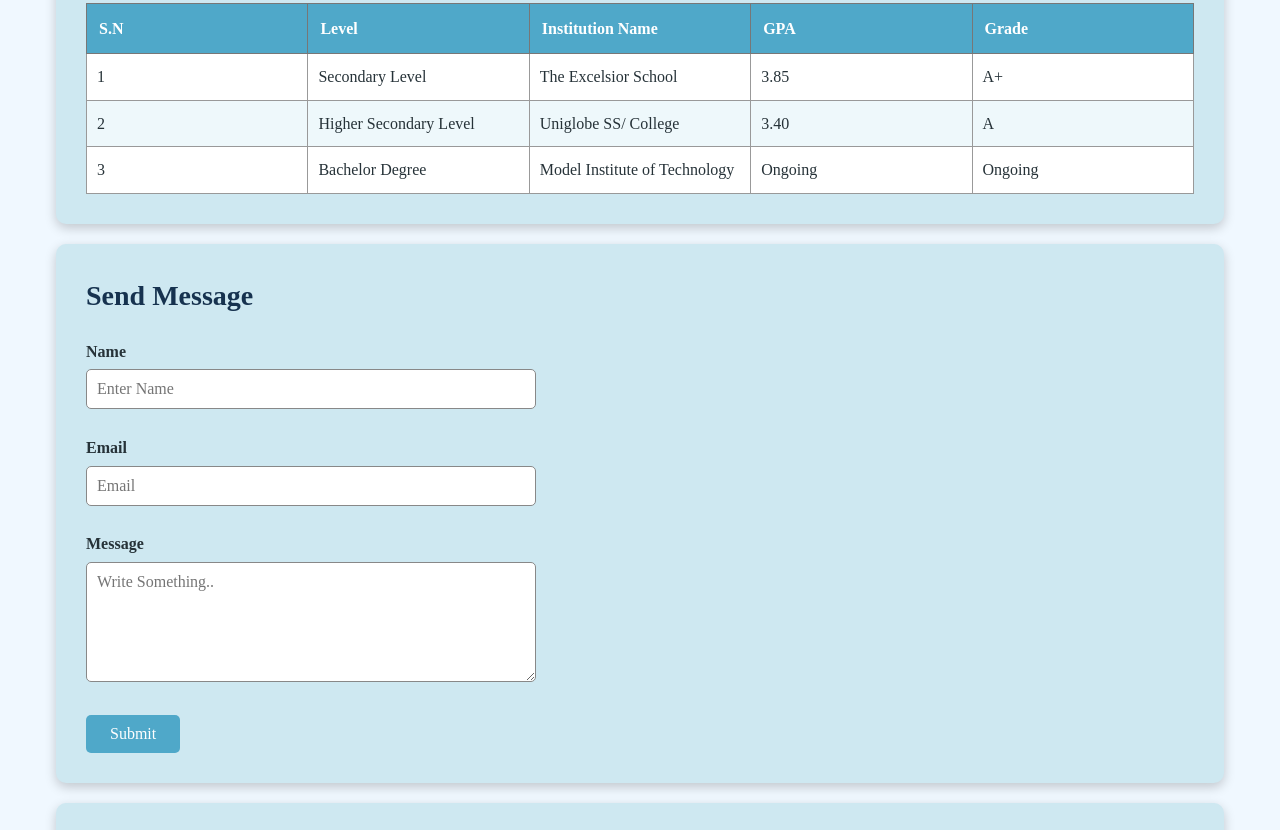
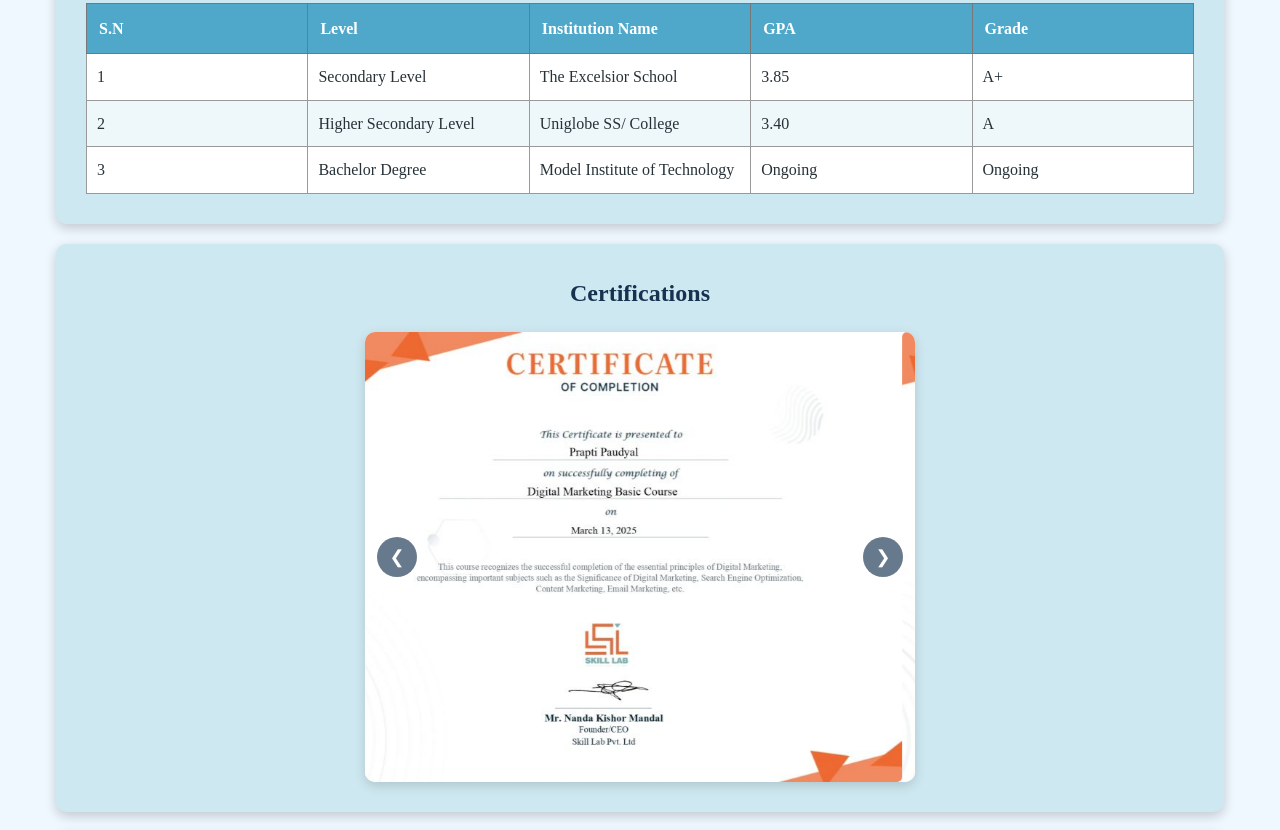
Before and after one commit to paudyalprapti20-hub/test, a plain HTML site: page index.html in a window 1280 px wide. Shown: the part 1815-2645 px from the top of the page. Drawn offline with Linux system fonts and the light colour scheme.

Commit message:
Code with JS

```diff
--- a/CSS/style.css
+++ b/CSS/style.css
@@ -294,10 +294,7 @@ nav .container {
 }
 
 
-/* ========================================
-   7. CONTACT FORM
-======================================== */
-
+ 7. CONTACT FORM
 .message h2 {
     margin-bottom: 20px;
     font-size: 28px;
@@ -308,7 +305,6 @@ nav .container {
     font-weight: bold;
     margin-bottom: 5px;
 }
-
 .message input,
 .message textarea {
     width: 100%;
@@ -319,19 +315,16 @@ nav .container {
     font-family: inherit;
     font-size: 16px;
 }
-
 .message textarea {
     height: 120px;
     resize: vertical;
 }
-
 .message input:focus,
 .message textarea:focus {
     outline: none;
     border: 2px solid #4fa8c9;
     background-color: #f8fdff;
 }
-
 .message button {
     padding: 10px 24px;
     background-color: #4fa8c9;
@@ -343,7 +336,6 @@ nav .container {
     cursor: pointer;
     transition: background-color 0.3s;
 }
-
 .message button:hover {
     background-color: #368eaf;
 }
@@ -477,3 +469,92 @@ nav .container {
         height: 32px;
     }
 }
+
+/* ========================================
+   7. CERTIFICATIONS IMAGE SLIDER
+======================================== */
+#portfolioSlider {
+    position: relative;
+    max-width: 550px;       /* Keeps the slider container at a standard width */
+    margin: 0 auto;
+    overflow: hidden;       /* Crucial: Crops out the hidden images waiting in line */
+    border-radius: 10px;
+    background-color: #fff;
+     padding: 0 !important;
+    box-shadow: 0 4px 12px rgba(0, 0, 0, 0.15);
+}
+
+/* 2. The horizontal flex tracking line layout */
+.slider-wrapper {
+    display: flex;
+    width: 100%;
+    transition: transform 0.5s ease-in-out; /* Smooth sliding speed */
+}
+
+.slide {
+    min-width: 100%;        /* Stops the next image from squishing into this one */
+    flex-shrink: 0;         /* Prevents browsers from shrinking the widths */
+    display: flex;
+    justify-content: center;
+    align-items: center;
+}
+
+.slide img {
+    width: 100%;
+    height: auto;           /* Automatically adapts height proportionally without distorting */
+    max-height: 450px;      /* Standard vertical viewing height constraint */
+    object-fit: contain;    /* Prevents cropping, keeping text highly sharp and readable */
+    display: block;
+}
+
+/* 5. Directional Arrow Buttons Positions */
+.slider-btn {
+    position: absolute;
+    top: 50%;
+    transform: translateY(-50%);
+    background-color: rgba(22, 50, 79, 0.65);
+    color: white;
+    border: none;
+    width: 40px;
+    height: 40px;
+    border-radius: 50%;
+    cursor: pointer;
+    font-size: 18px;
+    display: flex;
+    align-items: center;
+    justify-content: center;
+    z-index: 10;
+    transition: background-color 0.3s;
+}
+
+.slider-btn:hover {
+    background-color: rgba(22, 50, 79, 0.9);
+}
+
+.slider-btn.prev { left: 12px; }
+.slider-btn.next { right: 12px; }
+
+/* 6. Navigation Indicator Dots Layout styles */
+.slider-dots {
+    position: absolute;
+    bottom: 15px;
+    left: 50%;
+    transform: translateX(-50%);
+    display: flex;
+    gap: 8px;
+    z-index: 10;
+}
+
+.slider-dots .dot {
+    width: 10px;
+    height: 10px;
+    background-color: rgba(255, 255, 255, 0.5);
+    border-radius: 50%;
+    cursor: pointer;
+    transition: background-color 0.3s, transform 0.2s;
+}
+
+.slider-dots .dot.active {
+    background-color: #ffffff;
+    transform: scale(1.3);
+}
--- /dev/null
+++ b/JS/cert.js
@@ -0,0 +1,106 @@
+class ImageSlider {
+    constructor(selector) {
+        this.slider = document.querySelector(selector);
+        this.track = this.slider.querySelector('.slider-wrapper');
+        this.slides = Array.from(this.track.children);
+        this.dotsContainer = this.slider.querySelector('.slider-dots');
+        this.dots = [];
+        this.currentIndex = 0;
+        this.autoSlideInterval = null;
+        this.init();
+    }
+
+    init() {
+        this.createDots();
+        this.bindEvents();
+        this.updateSlidePosition();
+        this.startAutoSlide();
+    }
+
+       updateSlidePosition() {
+        // Measures the exact real-time pixel dimension bounds of the frame window window
+        const slideWidth = this.slider.offsetWidth;
+        const offset = -this.currentIndex * slideWidth;
+
+        // Shifts the view using hard pixel values to eliminate white margins entirely
+        this.track.style.transform = `translateX(${offset}px)`;
+        this.updateDots();
+    }
+
+
+    nextSlide() {
+        this.currentIndex = (this.currentIndex + 1) % this.slides.length;
+        this.updateSlidePosition();
+    }
+
+    prevSlide() {
+        this.currentIndex = this.currentIndex > 0
+            ? this.currentIndex - 1
+            : this.slides.length - 1;
+        this.updateSlidePosition();
+    }
+
+    startAutoSlide() {
+        this.stopAutoSlide();
+        // Self-calling loop function execution every 5000ms (5 seconds)
+        this.autoSlideInterval = setInterval(() => this.nextSlide(), 5000);
+    }
+
+    stopAutoSlide() {
+        clearInterval(this.autoSlideInterval);
+        this.autoSlideInterval = null;
+    }
+
+    bindEvents() {
+        // Pause auto-sliding on hover, resume on mouse leave
+        this.slider.addEventListener('mouseenter', () => this.stopAutoSlide());
+        this.slider.addEventListener('mouseleave', () => this.startAutoSlide());
+
+        // Connect manual next/previous navigation arrow actions
+        const nextBtn = this.slider.querySelector('.next');
+        const prevBtn = this.slider.querySelector('.prev');
+
+        if (nextBtn) {
+            nextBtn.addEventListener('click', () => {
+                this.nextSlide();
+                this.startAutoSlide(); // Reset auto-slide countdown timer
+            });
+        }
+
+        if (prevBtn) {
+            prevBtn.addEventListener('click', () => {
+                this.prevSlide();
+                this.startAutoSlide(); // Reset auto-slide countdown timer
+            });
+        }
+    }
+
+    createDots() {
+        this.dotsContainer.innerHTML = '';
+        this.dots = [];
+
+        // Dynamically creates navigation dot indicators based on total slide count
+        this.slides.forEach((slide, index) => {
+            const dot = document.createElement('span');
+            dot.classList.add('dot');
+            dot.addEventListener('click', () => {
+                this.currentIndex = index;
+                this.updateSlidePosition();
+                this.startAutoSlide(); // Reset auto-slide countdown timer
+            });
+            this.dotsContainer.appendChild(dot);
+            this.dots.push(dot);
+        });
+    }
+
+    updateDots() {
+        // Cycles through and highlights the currently viewing active indicator dot
+        this.dots.forEach((dot, index) => {
+            dot.classList.toggle('active', index === this.currentIndex);
+        });
+    }
+}
+
+document.addEventListener('DOMContentLoaded', () => {
+    new ImageSlider('#portfolioSlider');
+});
--- a/index.html
+++ b/index.html
@@ -4,6 +4,7 @@
     <meta charset="UTF-8">
     <meta name="viewport" content="width=device-width, initial-scale=1.0">
      <link rel="stylesheet" href="CSS/style.css">
+     <script src="JS/cert.js" defer></script>
         <title>
             My Portfolio
         </title>
@@ -137,6 +138,28 @@
             </div>
         </section>
 
+        <section id="certifications">
+    <div class="connect">
+        <h2>Certifications</h2>
+
+        <div class="slider-outer-container" id="portfolioSlider">
+
+            <button class="slider-btn prev" type="button">&#10094;</button>
+            <button class="slider-btn next" type="button">&#10095;</button>
+
+            <div class="slider-wrapper">
+                <div class="slide"><img src="images/cert1.jpg" alt="Certificate 1"></div>
+                <div class="slide"><img src="images/cert2.jpg" alt="Certificate 2"></div>
+                <div class="slide"><img src="images/cert3.jpg" alt="Certificate 3"></div>
+            </div>
+
+            <div class="slider-dots"></div>
+        </div>
+    </div>
+</section>
+
+
+
         <section id="message">
             <div class="message">
         <h2>Send Message</h2>
```
Also changed, not shown: images/cert1.jpg (added), images/cert2.jpg (added), images/cert3.jpg (added).
